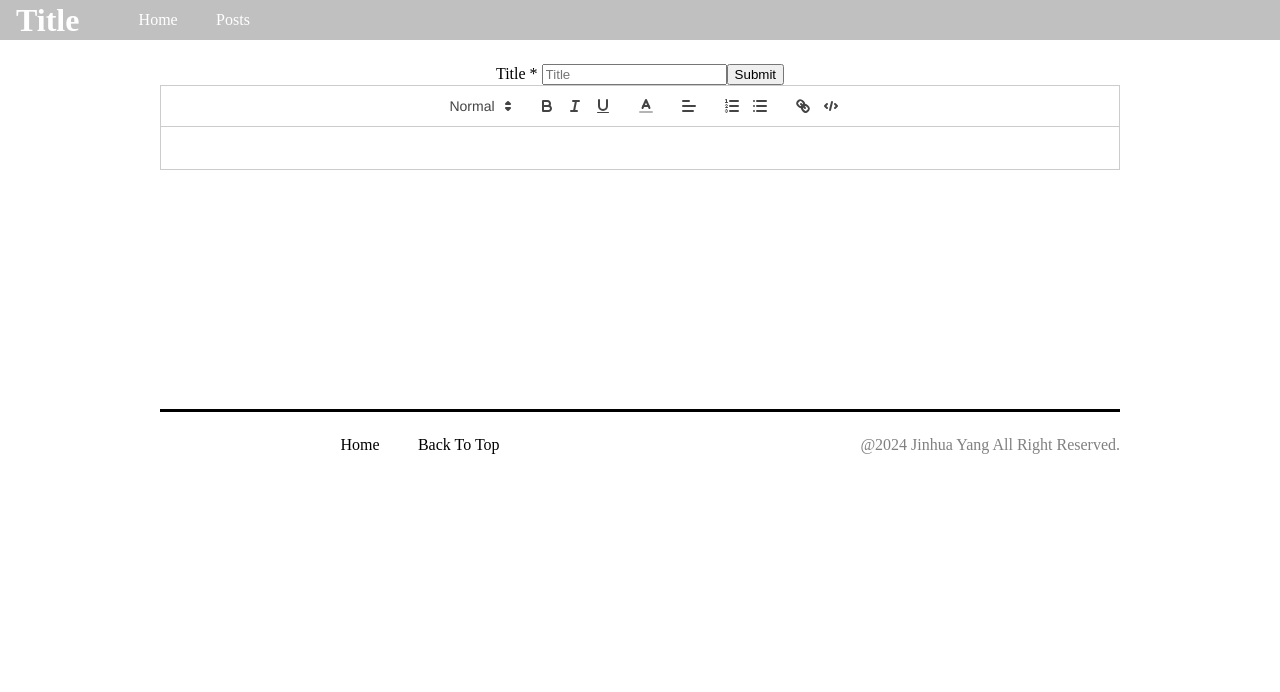
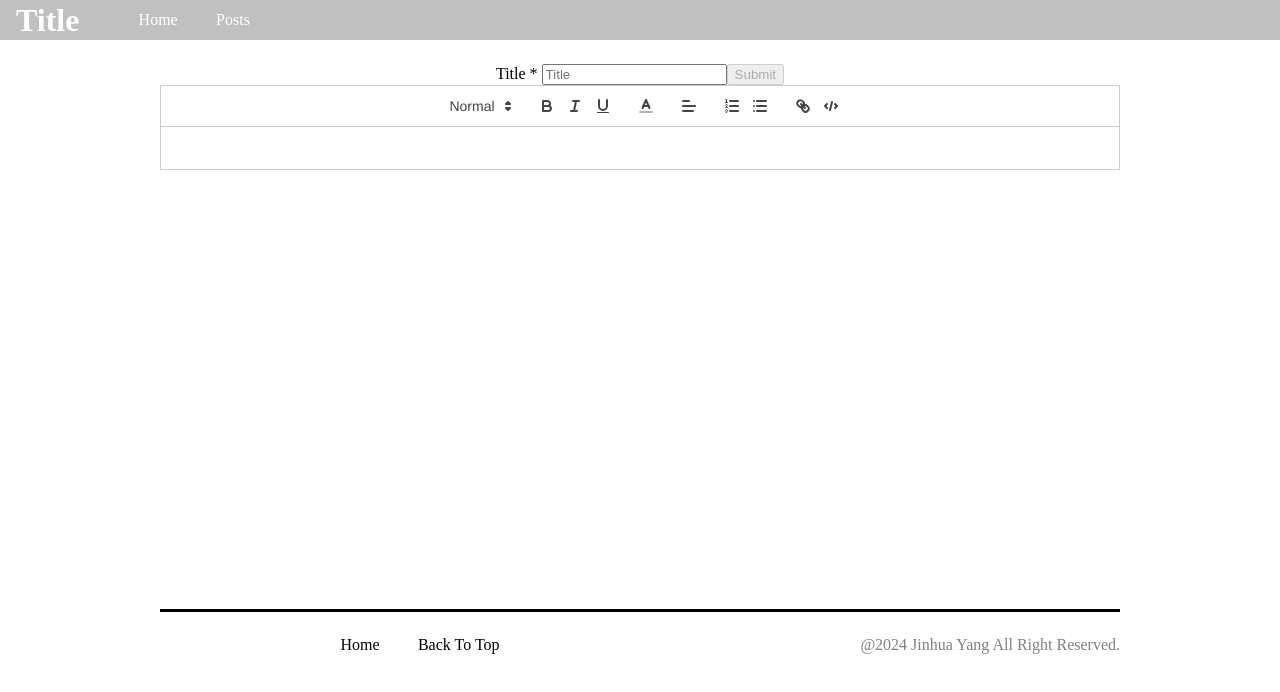
Before and after one commit to JYang496/portfolio_custom_j, a React (Create React App) app: page /editor in a window 1280 px wide. Shown: the top 692 px of the page. Built offline with nearby package versions, Linux system fonts and the light colour scheme.

Commit message:
submit button

```diff
--- a/src/components/Editor/Editor.js
+++ b/src/components/Editor/Editor.js
@@ -1,7 +1,7 @@
 import './Editor.sass'
 import ReactQuill from "react-quill"
 import 'react-quill/dist/quill.snow.css'
-import {useMemo, useState} from "react";
+import {useEffect, useMemo, useState} from "react";
 
 
 export function Editor() {
@@ -9,6 +9,15 @@ export function Editor() {
         title: '',
         content: ''
     });
+
+    const [submitDisabled, setSubmitDisabled] = useState(true)
+    useEffect(()=>{
+        if (articleInfo.title === '' || articleInfo.content === ''){
+            setSubmitDisabled(true)
+        } else {
+            setSubmitDisabled(false)
+        }
+    },[articleInfo])
 
     const onChangeValue = (e) => {
         setArticleInfo({
@@ -34,13 +43,13 @@ export function Editor() {
 
     const Button = ({ onClick, children }) => {
         return (
-            <button onClick={onClick}>
+            <button disabled={submitDisabled} onClick={onClick}>
                 {children}
             </button>
         );
     };
 
-    const handleClick = () => {
+    const handleSubmit = () => {
         console.log(JSON.stringify(articleInfo))
         fetch('http://localhost:3800/articles', options)
             .then(response => {
@@ -74,16 +83,14 @@ export function Editor() {
         <div>
             <label className="font-weight-bold"> Title <span className="required"> * </span> </label>
             <input type="text" name="title" value={articleInfo.title} onChange={onChangeValue}  className="form-control" placeholder="Title" required />
-            <Button onClick={handleClick}>Submit</Button>
+            <Button onClick={handleSubmit}>Submit</Button>
             <ReactQuill
                 modules={modules}
                 theme='snow'
                 value={articleInfo.content}
                 onChange={onChangeContent}
-                style={{minHeight: '300px'}}
+                style={{minHeight: '500px'}}
             />
-            <h1>{articleInfo.title}</h1>
-            <h1>{articleInfo.content}</h1>
         </div>
     );
 }
--- a/src/utils/articles.json
+++ /dev/null
@@ -1,6 +0,0 @@
-[{
-  "id": 0,
-  "title": "Post Title 0",
-  "date": "2001 01 01",
-  "content": "address of content"
-}]
```
